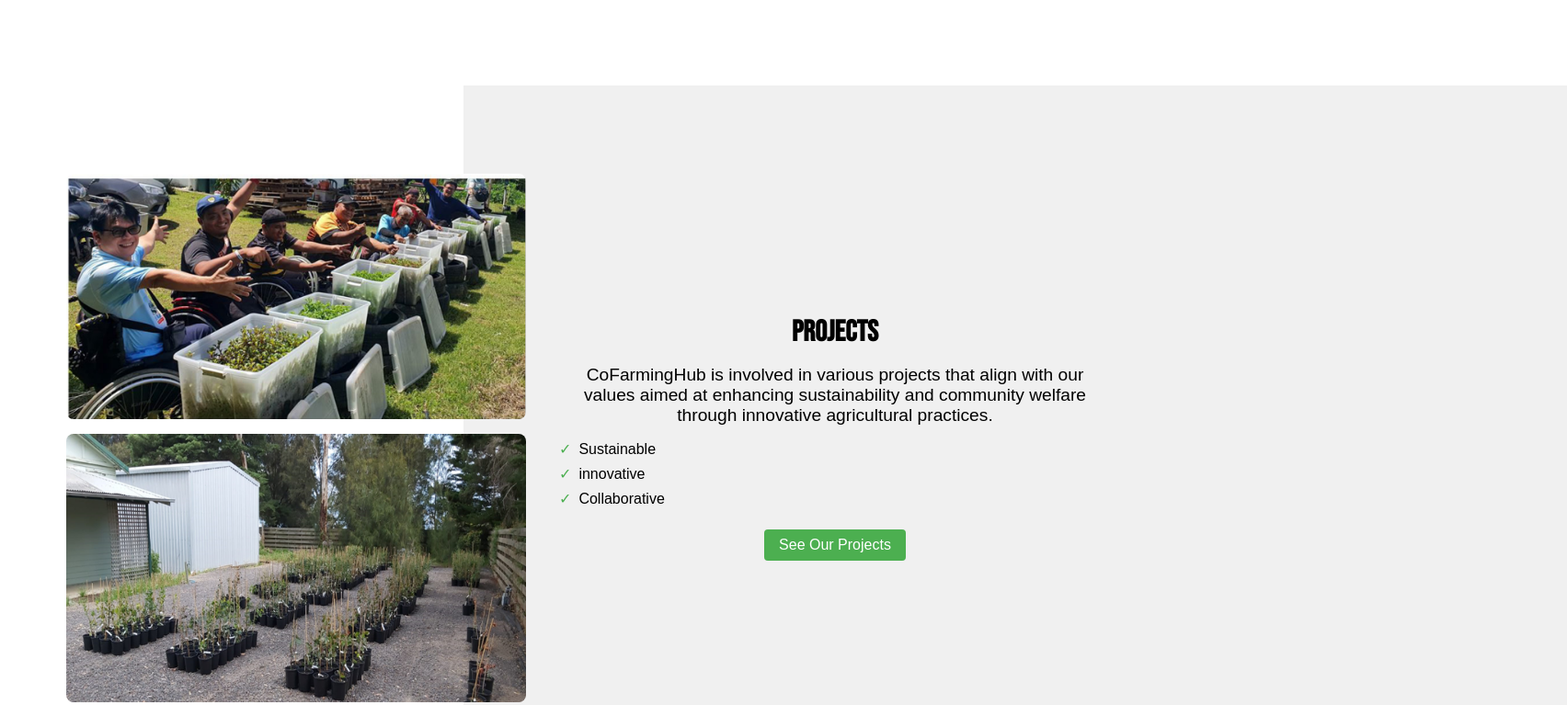
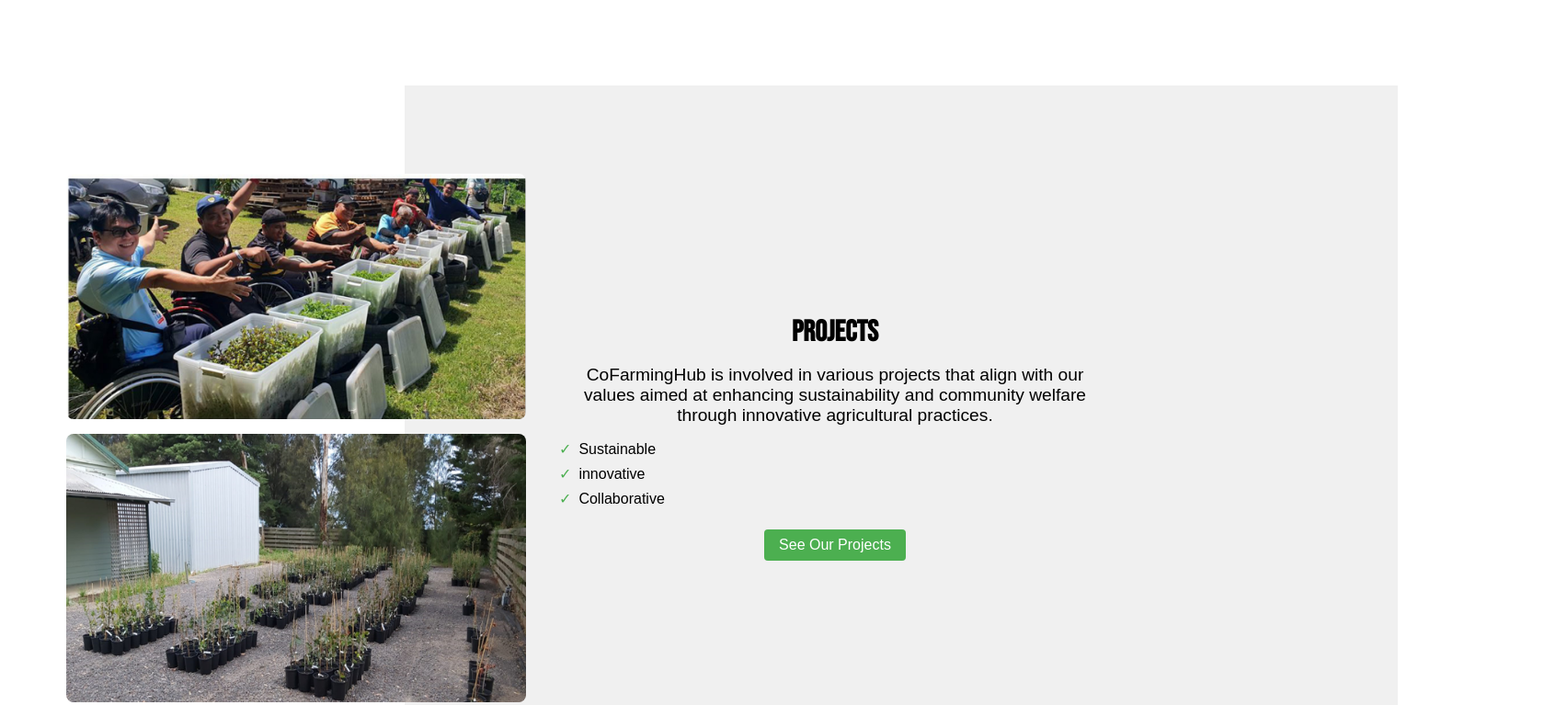
Before and after one commit to eryderlee/cofarminghub.com, a plain HTML site: page index.html in a window 1280 px wide. Shown: the part 2812-3579 px from the top of the page at 92% size, 1704 px wide, since content can reach past the window. Drawn offline with Linux system fonts and the light colour scheme; a script that the page names is missing.

Commit message:
minor update 3.2.1
bug fix

```diff
--- a/css/styles.css
+++ b/css/styles.css
@@ -45,7 +45,7 @@
 nav {
     position: fixed;
     top: 10px;
-    left: 30rem;
+    left: 27rem;
     max-width: 960px;
 
     z-index: 1000;
@@ -563,8 +563,8 @@
     position: absolute;
     top: 0;
     left: 0;
-    margin-left: 29rem;
-    width: 100%;
+    margin-left: 25rem;
+    width: 90%;
     height: 100%;
     background-color: #f0f0f0;
     z-index: -1;
```
